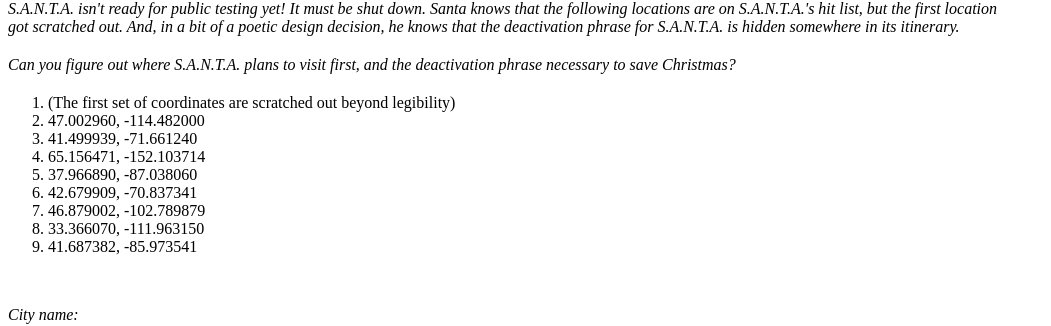
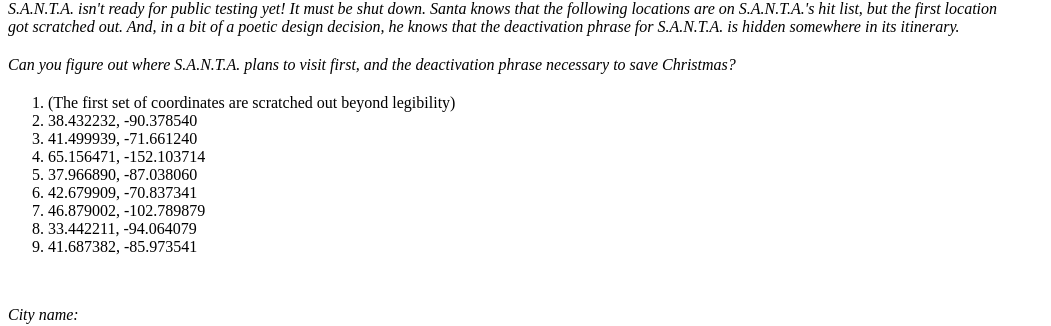
Before and after one commit to warren/christmas-puzzle-2019, a Flask app: template templates/puzzle2.html in a window 1280 px wide. Shown: the part 162-488 px from the top of the page, without its empty margins (0-1051 px from the left). Run offline with Flask 2, Linux system fonts and the light colour scheme; the template is opened without the code that fills it, so the values that code supplies are empty.

Commit message:
Fix incorrect coordinates

```diff
--- a/templates/puzzle2.html
+++ b/templates/puzzle2.html
@@ -48,13 +48,13 @@
 </p>
 <ol>
   <li>(The first set of coordinates are scratched out beyond legibility)</li>
-  <li>47.002960, -114.482000</li>
+  <li>38.432232, -90.378540</li>
   <li>41.499939, -71.661240</li>
   <li>65.156471,  -152.103714</li>
   <li>37.966890, -87.038060</li>
   <li>42.679909, -70.837341</li>
   <li>46.879002, -102.789879</li>
-  <li>33.366070, -111.963150</li>
+  <li>33.442211, -94.064079</li>
   <li>41.687382, -85.973541</li>
 </ol>
 <br>
```
